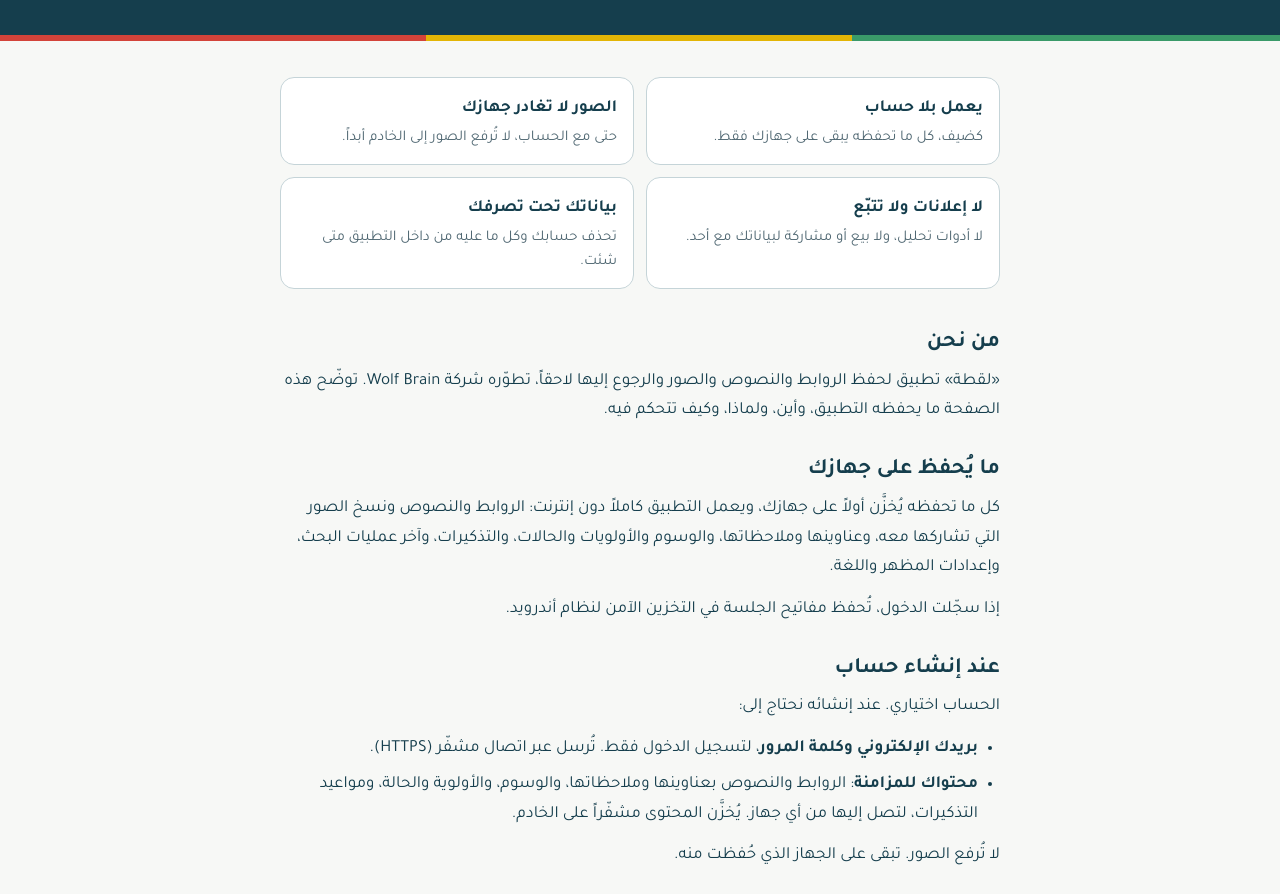
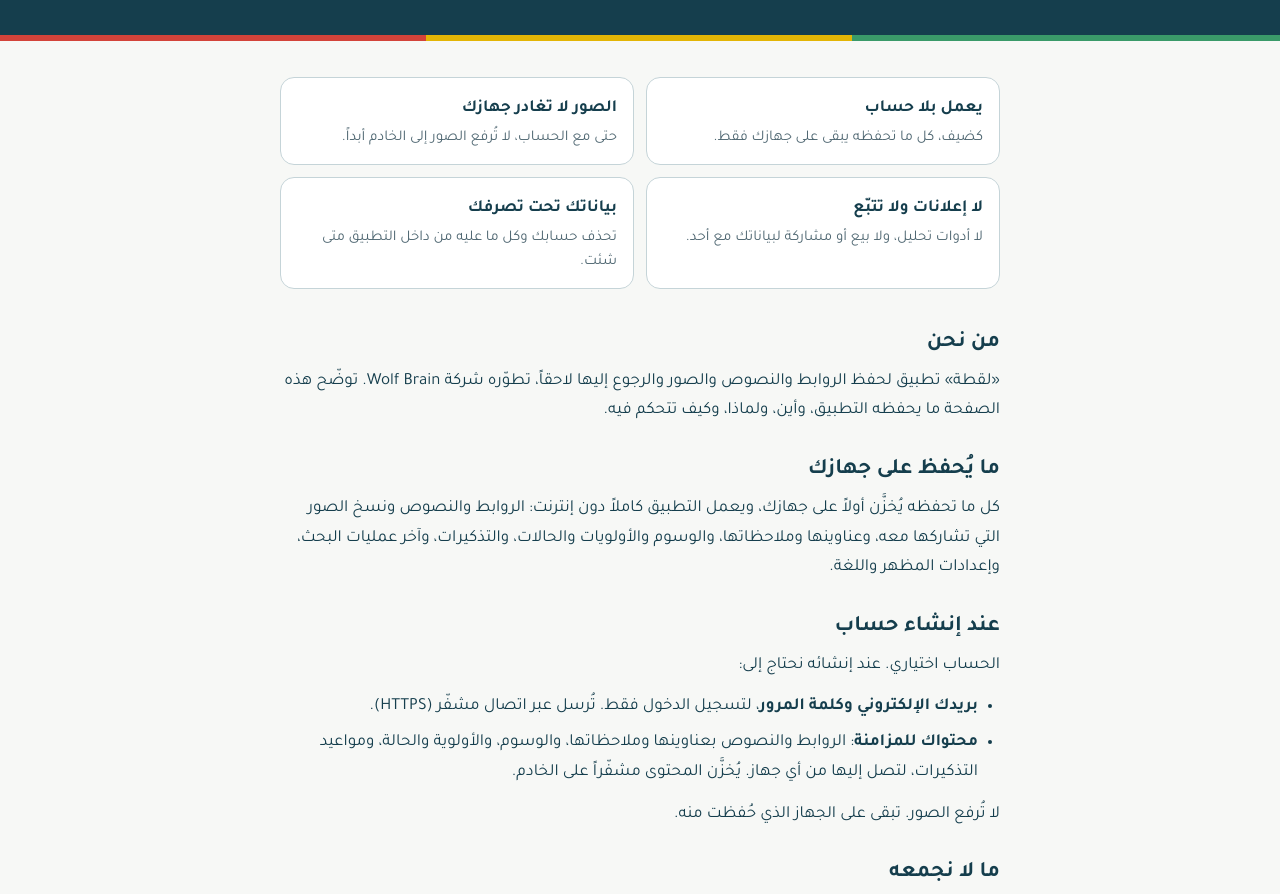
Before and after one commit to OsamaDev11/lukta-legal, a plain HTML site: page privacy.html in a window 1280 px wide. Shown: the part 190-1084 px from the top of the page. Drawn offline with Linux system fonts and the light colour scheme.

Commit message:
modify privacy ar && privacy en files

```diff
--- a/privacy.html
+++ b/privacy.html
@@ -47,7 +47,6 @@
 <section>
   <h2>ما يُحفظ على جهازك</h2>
   <p>كل ما تحفظه يُخزَّن أولاً على جهازك، ويعمل التطبيق كاملاً دون إنترنت: الروابط والنصوص ونسخ الصور التي تشاركها معه، وعناوينها وملاحظاتها، والوسوم والأولويات والحالات، والتذكيرات، وآخر عمليات البحث، وإعدادات المظهر واللغة.</p>
-  <p>إذا سجّلت الدخول، تُحفظ مفاتيح الجلسة في التخزين الآمن لنظام أندرويد.</p>
 </section>
 
 <section>
```
Also changed, not shown: privacy-en.html (+0 -1 lines).
